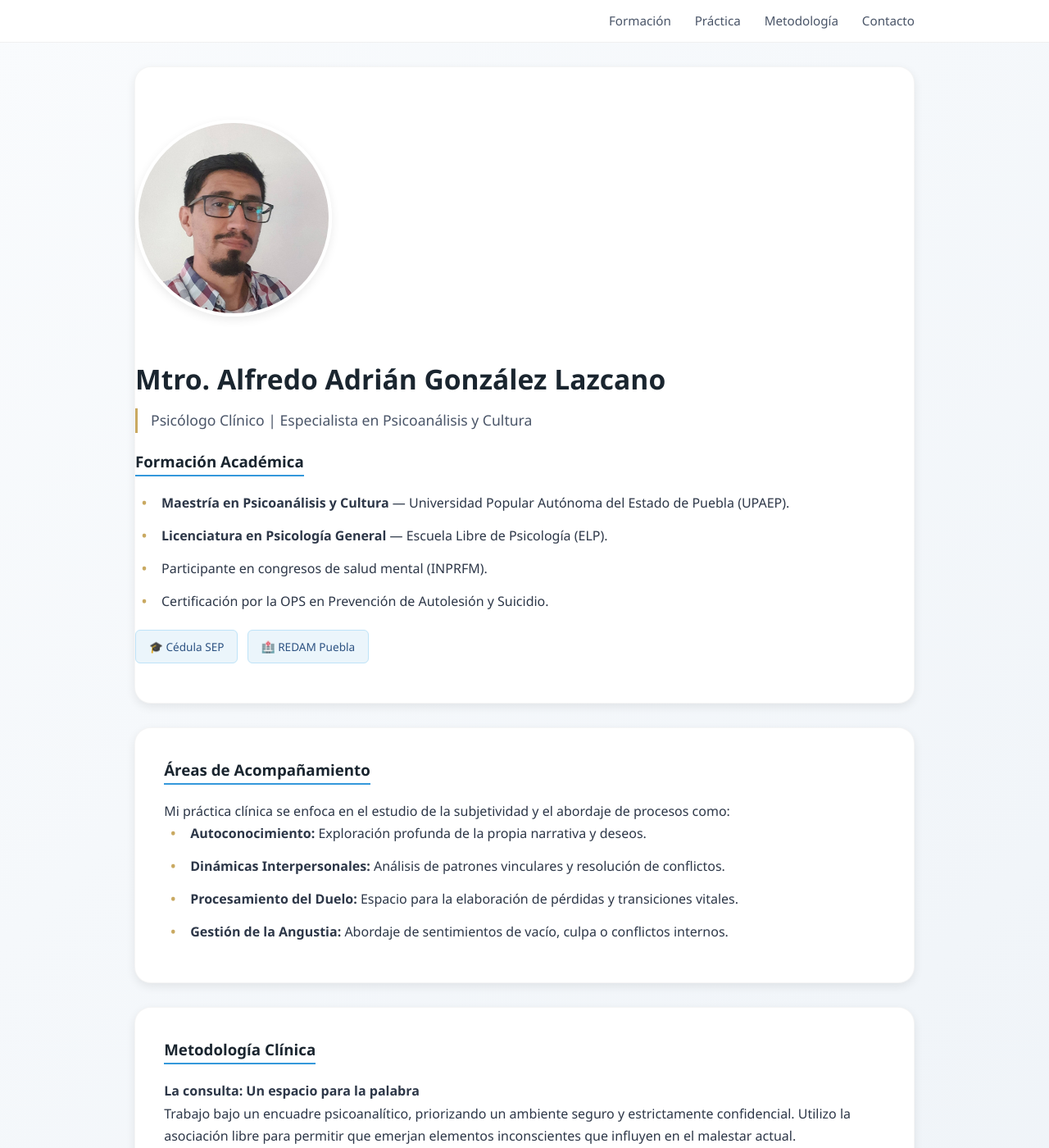
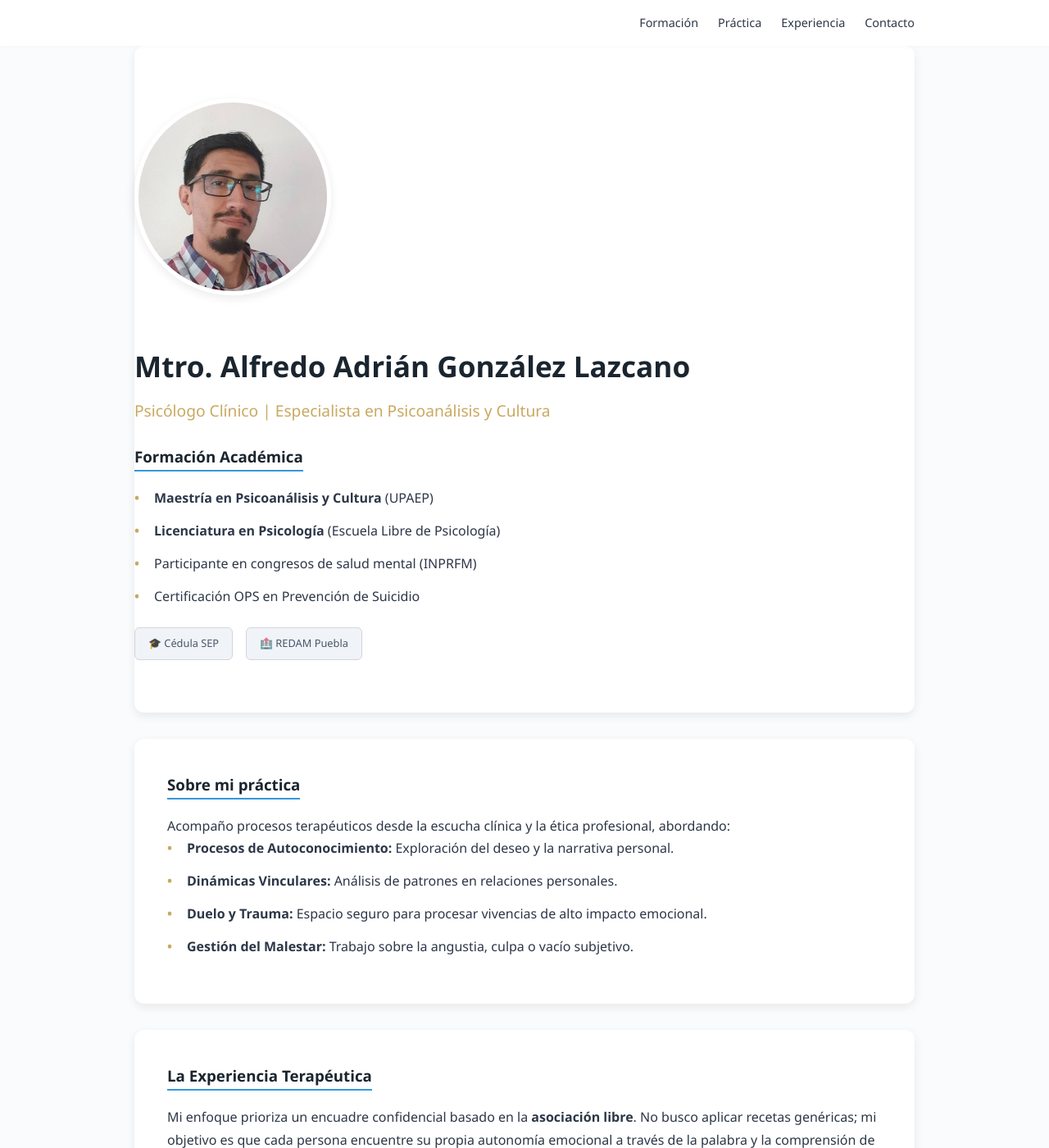
Before and after one commit to PsycheNudo-Puebla/psychenudo-puebla.github.io, a Jekyll site: the page built from adrian-gonzalez.html, in a window 1280 px wide and 1400 px high. Shown: the whole window at 82% size. Built offline with Jekyll 4.4.1, drawn with Linux system fonts in a browser that asks for light colours; some of the changed text lies outside the part shown.

Commit message:
Se actualizó adrian html

```diff
--- a/adrian-gonzalez.html
+++ b/adrian-gonzalez.html
@@ -8,7 +8,7 @@
     <meta charset="UTF-8">
     <meta name="viewport" content="width=device-width, initial-scale=1.0">
     <meta name="description" content="Perfil profesional del Mtro. Alfredo Adrián González Lazcano, psicólogo clínico en Puebla. Especialista en Psicoanálisis y Cultura.">
-    <meta name="keywords" content="Mtro. Alfredo Adrián González Lazcano, psicólogo clínico Puebla, psicoterapia, psicoanálisis, salud mental">
+    <meta name="keywords" content="Alfredo Adrián González Lazcano, Psicólogo Puebla, Psicoanálisis Puebla, Cédula Profesional, Psicoterapia">
     <meta name="author" content="Mtro. Alfredo Adrián González Lazcano">
     <title>Mtro. Alfredo Adrián González Lazcano | Psicólogo Clínico</title>
     <style>
@@ -17,22 +17,18 @@
             --accent: #3498db;
             --gold: #c9a961;
             --bg-light: #f9fbfd;
-            --bg-card: #ffffff;
+            --white: #ffffff;
             --text-main: #2d3748;
-            --text-muted: #4a5568;
-            --shadow-md: 0 4px 12px rgba(0,0,0,0.08);
-            --radius-lg: 20px;
-            --transition: all 0.3s cubic-bezier(0.4, 0, 0.2, 1);
+            --shadow: 0 4px 12px rgba(0,0,0,0.08);
+            --radius: 12px;
         }
 
         * { box-sizing: border-box; margin: 0; padding: 0; }
-        html { scroll-behavior: smooth; }
-
         body {
             font-family: 'Segoe UI', system-ui, sans-serif;
             line-height: 1.7;
             color: var(--text-main);
-            background: linear-gradient(135deg, var(--bg-light) 0%, #edf2f7 100%);
+            background: var(--bg-light);
         }
 
         .container { max-width: 1000px; margin: 0 auto; padding: 0 24px; }
@@ -40,77 +36,82 @@
         header {
             background: rgba(255, 255, 255, 0.95);
             backdrop-filter: blur(10px);
-            border-bottom: 1px solid rgba(0,0,0,0.06);
             position: sticky;
             top: 0;
             z-index: 1000;
-            padding: 0.8rem 0;
+            padding: 1rem 0;
+            box-shadow: 0 2px 4px rgba(0,0,0,0.02);
         }
 
-        nav { display: flex; justify-content: flex-end; gap: 1.8rem; }
-        nav a { color: var(--text-muted); font-weight: 500; text-decoration: none; font-size: 0.95rem; }
-        nav a:hover { color: var(--primary); }
+        nav { display: flex; justify-content: flex-end; gap: 1.5rem; }
+        nav a { color: var(--text-main); text-decoration: none; font-weight: 500; font-size: 0.9rem; }
+        nav a:hover { color: var(--accent); }
 
-        .hero { display: flex; flex-wrap: wrap; align-items: center; gap: 2.5rem; padding: 4rem 0 3rem; }
-        .profile-photo { flex: 0 0 240px; text-align: center; }
-        .profile-photo img {
-            width: 100%;
-            border-radius: 50%;
-            border: 4px solid var(--bg-card);
-            box-shadow: var(--shadow-md);
+        .hero {
+            display: flex;
+            flex-wrap: wrap;
+            align-items: center;
+            gap: 3rem;
+            padding: 4rem 0;
         }
 
-        .hero-text h1 { font-size: 2.1rem; color: var(--primary); margin-bottom: 0.4rem; }
-        .hero-text h2 {
-            font-size: 1.1rem; color: var(--text-muted); font-weight: 400;
-            border-left: 3px solid var(--gold); padding-left: 1rem; margin-bottom: 1.2rem;
+        .profile-photo img {
+            width: 240px;
+            height: 240px;
+            object-fit: cover;
+            border-radius: 50%;
+            border: 5px solid var(--white);
+            box-shadow: var(--shadow);
         }
 
         section {
-            background: var(--bg-card);
-            margin: 1.8rem 0;
-            padding: 2.2rem;
-            border-radius: var(--radius-lg);
-            box-shadow: var(--shadow-md);
-            border: 1px solid rgba(0,0,0,0.04);
+            background: var(--white);
+            margin-bottom: 2rem;
+            padding: 2.5rem;
+            border-radius: var(--radius);
+            box-shadow: var(--shadow);
         }
 
+        h1 { font-size: 2.2rem; color: var(--primary); margin-bottom: 0.5rem; }
+        h2 { font-size: 1.2rem; color: var(--gold); font-weight: 400; margin-bottom: 1.5rem; }
         h3 { color: var(--primary); margin-bottom: 1.2rem; border-bottom: 2px solid var(--accent); display: inline-block; }
 
-        ul { list-style: none; margin-left: 0.5rem; }
-        li { margin-bottom: 0.8rem; padding-left: 1.5rem; position: relative; }
-        li::before { content: '•'; position: absolute; left: 0; color: var(--gold); font-weight: bold; }
+        ul { list-style: none; margin-bottom: 1rem; }
+        li { margin-bottom: 0.8rem; position: relative; padding-left: 1.5rem; }
+        li::before { content: "•"; color: var(--gold); position: absolute; left: 0; font-weight: bold; }
+
+        .verificacion-enlaces { display: flex; gap: 1rem; margin-top: 1.5rem; }
+        .btn-verif {
+            padding: 0.5rem 1rem;
+            background: #f0f4f8;
+            border: 1px solid #d1d5db;
+            border-radius: 6px;
+            font-size: 0.8rem;
+            text-decoration: none;
+            color: #4a5568;
+        }
 
         .grid-2 { display: grid; grid-template-columns: 1fr 1fr; gap: 2rem; }
-        @media (max-width: 768px) { .grid-2 { grid-template-columns: 1fr; } .hero { flex-direction: column; text-align: center; } }
 
-        .btn-action {
-            display: inline-flex;
-            align-items: center;
-            gap: 0.5rem;
-            padding: 0.7rem 1.4rem;
+        .btn-primary {
+            display: inline-block;
             background: var(--accent);
             color: white;
+            padding: 0.8rem 1.5rem;
             border-radius: 8px;
             text-decoration: none;
-            font-weight: 500;
-            transition: var(--transition);
+            font-weight: 600;
+            transition: 0.3s;
         }
-        .btn-action:hover { transform: translateY(-2px); box-shadow: 0 4px 12px rgba(52, 152, 219, 0.3); }
+        .btn-primary:hover { background: #2980b9; transform: translateY(-2px); }
 
-        .verificacion-enlaces { display: flex; gap: 0.7rem; margin-top: 1.3rem; }
-        .boton-verificacion {
-            padding: 0.5rem 1rem;
-            background: #ebf5fb;
-            color: #2c5282;
-            border: 1px solid #bee3f8;
-            border-radius: 6px;
-            font-size: 0.85rem;
-            text-decoration: none;
+        footer { text-align: center; padding: 4rem 0; color: #718096; }
+        blockquote { font-style: italic; color: var(--primary); margin: 2rem 0; font-size: 1.1rem; }
+
+        @media (max-width: 768px) {
+            .hero { flex-direction: column; text-align: center; }
+            .grid-2 { grid-template-columns: 1fr; }
         }
-
-        footer { text-align: center; padding: 3rem 0; background: var(--bg-card); margin-top: 3rem; }
-        blockquote { font-style: italic; border-left: 4px solid var(--gold); padding-left: 1.3rem; margin: 1.8rem auto; max-width: 650px; }
     </style>
 </head>
 <body>
@@ -120,8 +121,8 @@
             <nav>
                 <a href="#formacion">Formación</a>
                 <a href="#practica">Práctica</a>
-                <a href="#experiencia">Metodología</a>
-                <a href="#contacto">Contacto</a>
+                <a href="#experiencia">Experiencia</a>
+                <a href="#redes">Contacto</a>
             </nav>
         </div>
     </header>
@@ -129,57 +130,56 @@
     <main class="container">
         <section class="hero" id="formacion">
             <div class="profile-photo">
-                <img src="/assets/foto-adrian.jpeg" alt="Mtro. Alfredo Adrián González Lazcano">
+                <img src="{{ '/assets/foto-adrian.jpeg' | relative_url }}" alt="Mtro. Adrián González" onerror="this.src='https://via.placeholder.com/240'">
             </div>
             <div class="hero-text">
                 <h1>Mtro. Alfredo Adrián González Lazcano</h1>
                 <h2>Psicólogo Clínico | Especialista en Psicoanálisis y Cultura</h2>
                 <h3>Formación Académica</h3>
                 <ul>
-                    <li><strong>Maestría en Psicoanálisis y Cultura</strong> — Universidad Popular Autónoma del Estado de Puebla (UPAEP).</li>
-                    <li><strong>Licenciatura en Psicología General</strong> — Escuela Libre de Psicología (ELP).</li>
-                    <li>Participante en congresos de salud mental (INPRFM).</li>
-                    <li>Certificación por la OPS en Prevención de Autolesión y Suicidio.</li>
+                    <li><strong>Maestría en Psicoanálisis y Cultura</strong> (UPAEP)</li>
+                    <li><strong>Licenciatura en Psicología</strong> (Escuela Libre de Psicología)</li>
+                    <li>Participante en congresos de salud mental (INPRFM)</li>
+                    <li>Certificación OPS en Prevención de Suicidio</li>
                 </ul>
                 <div class="verificacion-enlaces">
-                    <a href="https://www.cedulaprofesional.sep.gob.mx/" class="boton-verificacion" target="_blank">🎓 Cédula SEP</a>
-                    <a href="https://redam.puebla.gob.mx/" class="boton-verificacion" target="_blank">🏥 REDAM Puebla</a>
+                    <a href="https://www.cedulaprofesional.sep.gob.mx/" class="btn-verif" target="_blank">🎓 Cédula SEP</a>
+                    <a href="https://redam.puebla.gob.mx/" class="btn-verif" target="_blank">🏥 REDAM Puebla</a>
                 </div>
             </div>
         </section>
 
         <section id="practica">
-            <h3>Áreas de Acompañamiento</h3>
-            <p>Mi práctica clínica se enfoca en el estudio de la subjetividad y el abordaje de procesos como:</p>
+            <h3>Sobre mi práctica</h3>
+            <p>Acompaño procesos terapéuticos desde la escucha clínica y la ética profesional, abordando:</p>
             <ul>
-                <li><strong>Autoconocimiento:</strong> Exploración profunda de la propia narrativa y deseos.</li>
-                <li><strong>Dinámicas Interpersonales:</strong> Análisis de patrones vinculares y resolución de conflictos.</li>
-                <li><strong>Procesamiento del Duelo:</strong> Espacio para la elaboración de pérdidas y transiciones vitales.</li>
-                <li><strong>Gestión de la Angustia:</strong> Abordaje de sentimientos de vacío, culpa o conflictos internos.</li>
+                <li><strong>Procesos de Autoconocimiento:</strong> Exploración del deseo y la narrativa personal.</li>
+                <li><strong>Dinámicas Vinculares:</strong> Análisis de patrones en relaciones personales.</li>
+                <li><strong>Duelo y Trauma:</strong> Espacio seguro para procesar vivencias de alto impacto emocional.</li>
+                <li><strong>Gestión del Malestar:</strong> Trabajo sobre la angustia, culpa o vacío subjetivo.</li>
             </ul>
         </section>
 
         <section id="experiencia">
-            <h3>Metodología Clínica</h3>
-            <p><strong>La consulta: Un espacio para la palabra</strong><br>
-            Trabajo bajo un encuadre psicoanalítico, priorizando un ambiente seguro y estrictamente confidencial. Utilizo la asociación libre para permitir que emerjan elementos inconscientes que influyen en el malestar actual.</p>
-            <p>El objetivo no es ofrecer "recetas" rápidas, sino acompañar un proceso hacia la autonomía emocional y la comprensión profunda de uno mismo.</p>
+            <h3>La Experiencia Terapéutica</h3>
+            <p>Mi enfoque prioriza un encuadre confidencial basado en la <strong>asociación libre</strong>. No busco aplicar recetas genéricas; mi objetivo es que cada persona encuentre su propia autonomía emocional a través de la palabra y la comprensión de su inconsciente.</p>
         </section>
 
-        <div class="grid-2" id="contacto">
-            <section>
+        <div class="grid-2">
+            <section id="ubicacion">
                 <h3>Ubicación</h3>
-                <p>📍 <strong>Calle 7 Sur 1507, Centro, Puebla.</strong></p>
-                <p style="font-size: 0.9rem;">Zona céntrica con estacionamientos cercanos.</p>
-                <a href="https://maps.google.com" class="btn-action" style="margin-top: 1rem;">🗺️ Ver Mapa</a>
+                <p>📍 Calle 7 Sur 1507, Col. Centro, Puebla, Pue.</p>
+                <p style="font-size: 0.8rem; color: #718096; margin-top: 0.5rem;">Zona céntrica con estacionamiento cercano.</p>
+                <a href="https://maps.google.com" target="_blank" style="display:block; margin-top:1rem; color:var(--accent);">Ver en mapa →</a>
             </section>
-            <section>
+
+            <section id="redes">
                 <h3>Contacto</h3>
-                <p>Agenda una valoración inicial o solicita informes:</p>
-                <div style="display: flex; flex-direction: column; gap: 0.8rem; margin-top: 1rem;">
-                    <a href="https://tally.so/r/TU_ID" class="btn-action">📅 Solicitar Cita</a>
-                    <a href="https://www.linkedin.com/in/adrian-gonzalez-3b725b318" style="font-size: 0.9rem; color: var(--text-muted);">🔗 LinkedIn</a>
-                    <a href="https://www.tiktok.com/@adrian.gonzalez6263" style="font-size: 0.9rem; color: var(--text-muted);">🎵 TikTok</a>
+                <p>Si deseas iniciar un proceso o solicitar informes, utiliza el canal seguro:</p>
+                <a href="https://tally.so/r/tu-id-aqui" class="btn-primary" target="_blank">📅 Solicitar Cita</a>
+                <div style="margin-top: 1.5rem;">
+                    <a href="https://www.linkedin.com/in/adrian-gonzalez-3b725b318" target="_blank" style="margin-right: 1rem;">LinkedIn</a>
+                    <a href="https://www.tiktok.com/@adrian.gonzalez6263" target="_blank">TikTok</a>
                 </div>
             </section>
         </div>
@@ -188,10 +188,8 @@
     <footer>
         <div class="container">
             <blockquote>"Explorar el inconsciente es abrir puertas hacia la libertad emocional."</blockquote>
-            <p style="font-size: 0.85rem; color: #a0aec0; max-width: 700px; margin: 0 auto;">
-                <strong>Aviso:</strong> Este perfil es informativo. El proceso terapéutico requiere una evaluación profesional y un encuadre clínico formal.
-            </p>
-            <p style="margin-top: 1.5rem; font-size: 0.8rem;">PsycheNudo Puebla © 2026</p>
+            <p>© 2026 Mtro. Alfredo Adrián González Lazcano • Puebla, México</p>
+            <p style="font-size: 0.7rem; margin-top: 1rem;">Aviso: Este perfil es informativo y no sustituye una evaluación clínica formal.</p>
         </div>
     </footer>
 </body>
```
Also changed, not shown: other parts of adrian-gonzalez.html (+1 -1 lines).
